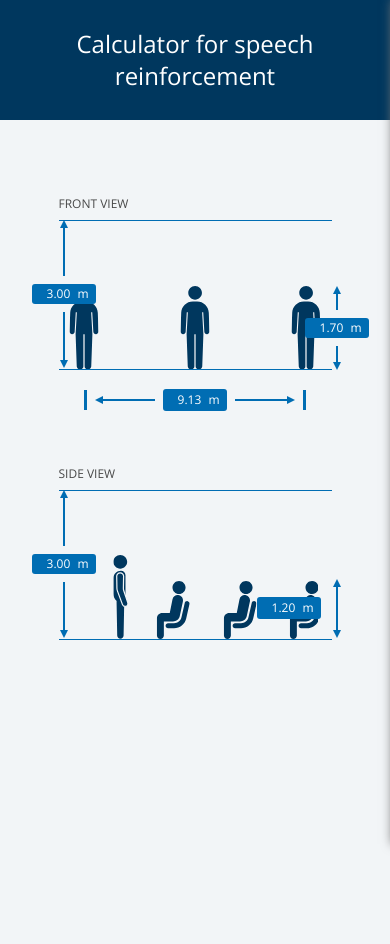
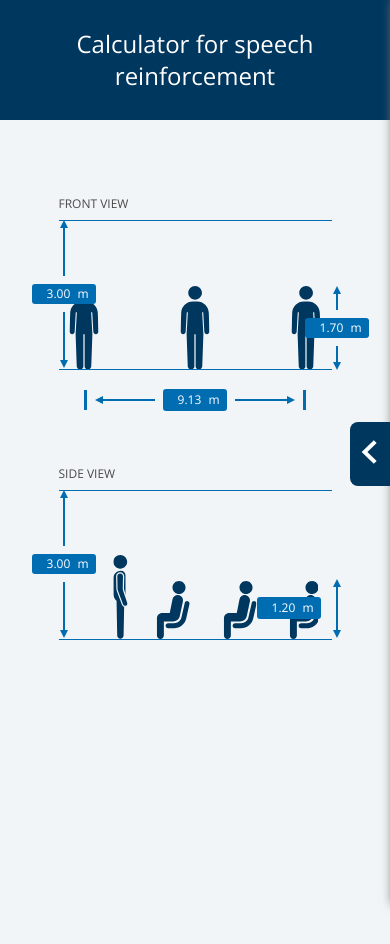
Before and after one commit to TE-9004062290/aerosmith-system-calculator, an Angular app: page / in a window 390 px wide. Shown: the top 944 px of the page. Built offline with nearby package versions, Linux system fonts and the light colour scheme.

Commit message:
Added sidebar pullout for mobile view.

```diff
--- a/src/app/components/graphical-stage/graphical-stage.component.scss
+++ b/src/app/components/graphical-stage/graphical-stage.component.scss
@@ -140,7 +140,10 @@
     }
     &.presenter-height, &.audience-height, &.extender-length {
         position: absolute;
-        left: 80%;
+        left: 84%;
+        @media screen and (max-width: 767px) {
+            left: 80%;
+        }
     }
     &.presenter-height {
         bottom: 0;
--- a/src/app/components/svg-icons/svg-icons.component.html
+++ b/src/app/components/svg-icons/svg-icons.component.html
@@ -1,16 +1,16 @@
 
 <ng-container [ngSwitch]="iconType">
-    <svg *ngSwitchCase="'warning'" [ngStyle]="{'transform': transformString }" class="svg-icon svg-icon-warning" width="18" height="18" viewBox="0 0 18 18" fill="none" xmlns="http://www.w3.org/2000/svg">
+    <svg *ngSwitchCase="'warning'" [ngStyle]="{'transform': transformString }" class="svg-icon svg-icon-warning" [attr.width]="width || 18" [attr.height]="height || 18" viewBox="0 0 18 18" fill="none" xmlns="http://www.w3.org/2000/svg">
         <path fill-rule="evenodd" clip-rule="evenodd" d="M2.25 9C2.25 5.27208 5.27208 2.25 9 2.25C12.7279 2.25 15.75 5.27208 15.75 9C15.75 12.7279 12.7279 15.75 9 15.75C5.27208 15.75 2.25 12.7279 2.25 9ZM9.75 12C9.75 11.5858 9.41421 11.25 9 11.25C8.58579 11.25 8.25 11.5858 8.25 12C8.25 12.4142 8.58579 12.75 9 12.75C9.41421 12.75 9.75 12.4142 9.75 12ZM8.25 5.25V10.5H9.75V5.25H8.25Z" fill="#F0A91C"/>
     </svg>
-    <svg *ngSwitchCase="'info'" [ngStyle]="{'transform': transformString }" class="svg-icon svg-icon-info" width="18" height="18" viewBox="0 0 18 18" fill="none" xmlns="http://www.w3.org/2000/svg">
+    <svg *ngSwitchCase="'info'" [ngStyle]="{'transform': transformString }" class="svg-icon svg-icon-info" [attr.width]="width || 18" [attr.height]="height || 18" viewBox="0 0 18 18" fill="none" xmlns="http://www.w3.org/2000/svg">
         <path fill-rule="evenodd" clip-rule="evenodd" d="M2.25 9C2.25 5.27208 5.27208 2.25 9 2.25C12.7279 2.25 15.75 5.27208 15.75 9C15.75 12.7279 12.7279 15.75 9 15.75C5.27208 15.75 2.25 12.7279 2.25 9ZM8.96805 8.57086L9.61445 7.95018C9.77256 7.80481 9.86538 7.60461 9.86538 7.38435C9.86538 6.94727 9.48362 6.57477 9 6.57477C8.51638 6.57477 8.13462 6.94727 8.13462 7.38435V7.5H6.75V7.38435C6.75 6.19736 7.76497 5.25 9 5.25C10.235 5.25 11.25 6.19736 11.25 7.38435C11.25 7.86598 11.0415 8.30225 10.7141 8.61202L10.247 9.06326C10.0627 9.23978 9.92912 9.386 9.83785 9.56862C9.74993 9.7445 9.74994 9.77414 9.75 10.099L9.75 10.125V10.5H8.25V10.125C8.25 9.53467 8.56346 8.95849 8.96805 8.57086ZM9.75 12.75V11.25H8.25V12.75H9.75Z" fill="#00375E"/>
     </svg>
-    <svg *ngSwitchCase="'toggle'" [ngStyle]="{'transform': transformString }" class="svg-icon svg-icon-toggle" width="16" height="16" viewBox="0 0 16 16" fill="none" xmlns="http://www.w3.org/2000/svg">
-        <path d="M4.42967 5.33301L3.33301 6.47471L7.99967 11.333L12.6663 6.47471L11.5697 5.33301L7.99967 9.04151L4.42967 5.33301Z" fill="#757575"/>
+    <svg *ngSwitchCase="'toggle'" [ngStyle]="{'transform': transformString }" class="svg-icon svg-icon-toggle" [attr.width]="width || 16" [attr.height]="height || 16" viewBox="0 0 16 16" fill="none" xmlns="http://www.w3.org/2000/svg">
+        <path d="M4.42967 5.33301L3.33301 6.47471L7.99967 11.333L12.6663 6.47471L11.5697 5.33301L7.99967 9.04151L4.42967 5.33301Z" [attr.fill]="primaryFill"/>
     </svg>
 </ng-container>
-<svg *ngIf="iconType === 'radio-on' || iconType === 'radio-off'" class="svg-icon svg-icon-radio" width="14" height="14" viewBox="0 0 14 14" fill="none" xmlns="http://www.w3.org/2000/svg"
+<svg *ngIf="iconType === 'radio-on' || iconType === 'radio-off'" class="svg-icon svg-icon-radio" [attr.width]="width || 14" [attr.height]="height || 14" viewBox="0 0 14 14" fill="none" xmlns="http://www.w3.org/2000/svg"
     [ngStyle]="{'transform': transformString }"
     [ngClass]="{'svg-icon-radio-on': iconType === 'radio-on', 'svg-icon-radio-off': iconType === 'radio-off'}">
     <path fill-rule="evenodd" clip-rule="evenodd" d="M7 12C9.76142 12 12 9.76142 12 7C12 4.23858 9.76142 2 7 2C4.23858 2 2 4.23858 2 7C2 9.76142 4.23858 12 7 12ZM7 14C10.866 14 14 10.866 14 7C14 3.13401 10.866 0 7 0C3.13401 0 0 3.13401 0 7C0 10.866 3.13401 14 7 14Z" fill="#039BE5"/>
--- a/src/app/components/svg-icons/svg-icons.component.ts
+++ b/src/app/components/svg-icons/svg-icons.component.ts
@@ -10,6 +10,9 @@ export class SvgIconsComponent implements OnInit {
   constructor() { }
 
   @Input() iconType: 'warning' | 'info' | 'toggle' | 'radio-on' | 'radio-off' = 'warning';
+  @Input() width: number;
+  @Input() height: number;
+  @Input() primaryFill: string = '#757575';
   @Input() transformString: string = undefined;
   ngOnInit() {
   }
--- a/src/app/main/calculation-theatre/calculation-theatre.component.html
+++ b/src/app/main/calculation-theatre/calculation-theatre.component.html
@@ -1,10 +1,14 @@
 <div class="main">
     <div class="calculation-theatre-header">Calculator for speech reinforcement</div>
     <div class="calculation-theatre-container" [ngClass]="{'has-output': calculatorService.hasFreshOutput, 'pulled-out': sideBarOut}">
-        <div class="graphical-stage-wrapper">
+        <div class="graphical-stage-wrapper" (click)="hideSideBar()" (touch)="hideSideBar()">
             <app-graphical-stage></app-graphical-stage>
         </div>
         <div class="sidebar">
+            <div class="sidebar-pullout" (click)="toggleSideBar()" (touch)="toggleSideBar()">
+                <app-svg-icons iconType="toggle" width="40" height="40" primaryFill="white" [transformString]="sideBarOut ? 'rotate(-90deg)' : 'rotate(90deg)'"></app-svg-icons>
+            </div>
+            <div class="sidebar-main">
                 <div class="calculation-theatre-title">
                         Beamforming Microphone <br/> Array MAS-A100
                 </div>
@@ -43,6 +47,7 @@
                     Calculate
                 </div>
             </div>
+        </div>
         <div *ngIf="calculatorService.hasFreshOutput" class="output-wrapper">
             <app-calculation-outputs></app-calculation-outputs>
         </div>
--- a/src/app/main/calculation-theatre/calculation-theatre.component.scss
+++ b/src/app/main/calculation-theatre/calculation-theatre.component.scss
@@ -24,11 +24,30 @@
             width: 100% !important;
         }
         .sidebar {
+            .sidebar-pullout {
+                cursor: pointer;
+                display: inline-flex !important;
+                align-items: center;
+                justify-content: center;
+
+                border-right: 0;
+                background-color: #00375E;
+                border-top-left-radius: 8px;
+                border-bottom-left-radius: 8px;
+
+                position: absolute;
+                top: 50vh;
+                left: -40px;
+                width: 40px;
+                height: 64px;
+            }
+            .sidebar-main {
+                height: 100vh;
+            }
             transition: transform .25s linear;
             position: fixed;
             top: 0px;
             z-index: 101;
-            height: 100vh;
             background-color: white;
             right: 0;
             transform: translateX(100%);
@@ -40,9 +59,11 @@
         &.pulled-out {
             .sidebar {
                 transform: translateX(0%);
-                overflow: scroll;
-                .btn {
-                    margin-bottom: 24px;
+                .sidebar-main {
+                    overflow: scroll;
+                    .btn {
+                        margin-bottom: 24px;
+                    }
                 }
             }
         }
@@ -83,6 +104,9 @@
         max-width: 300px;
         padding-left: 24px;
         padding-right: 24px;
+        .sidebar-pullout {
+            display: none;
+        }
     }
     .calculation-theatre-title {
         font-size: 18px;
--- a/src/app/main/calculation-theatre/calculation-theatre.component.ts
+++ b/src/app/main/calculation-theatre/calculation-theatre.component.ts
@@ -47,9 +47,17 @@ export class CalculationTheatreComponent implements OnInit {
     });
   }
 
-  @HostListener('click', ['$event'])
-  toggleSideBar() {
+  public calculate() {
+    this.calculatorService.calculateOutputs();
+    this.calculatorService.$recalculate.next(true);
+  }
+
+  public toggleSideBar() {
     this.sideBarOut = !this.sideBarOut;
+  }
+
+  public hideSideBar() {
+    this.sideBarOut = false;
   }
 
   private parseParams(params) {
@@ -102,9 +110,4 @@ export class CalculationTheatreComponent implements OnInit {
 
     return hasParam;
   }
-
-  calculate() {
-    this.calculatorService.calculateOutputs();
-    this.calculatorService.$recalculate.next(true);
-  }
 }
```
Lines whose indentation alone changed are shown as unchanged.
